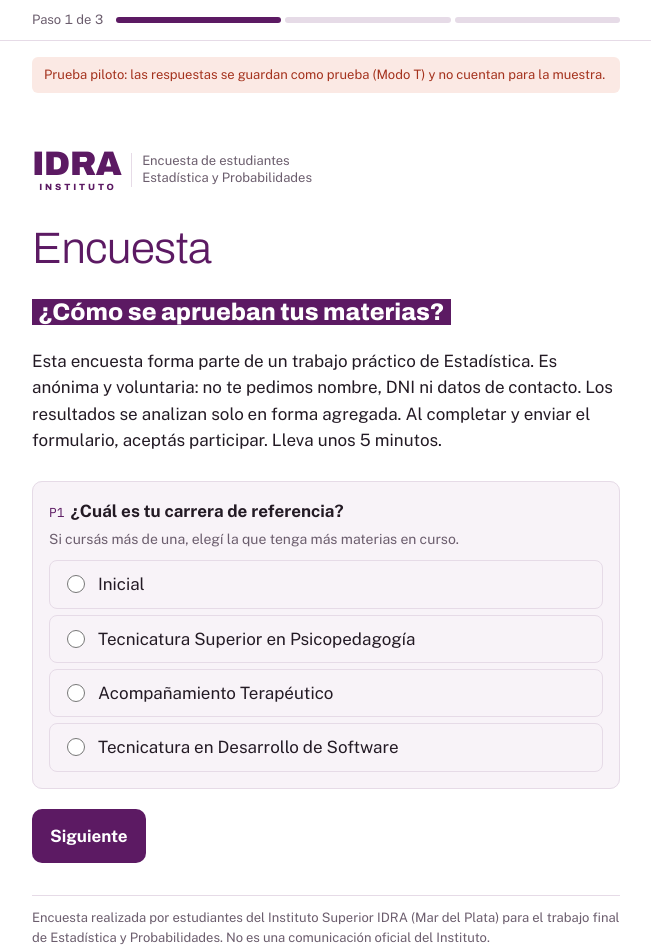
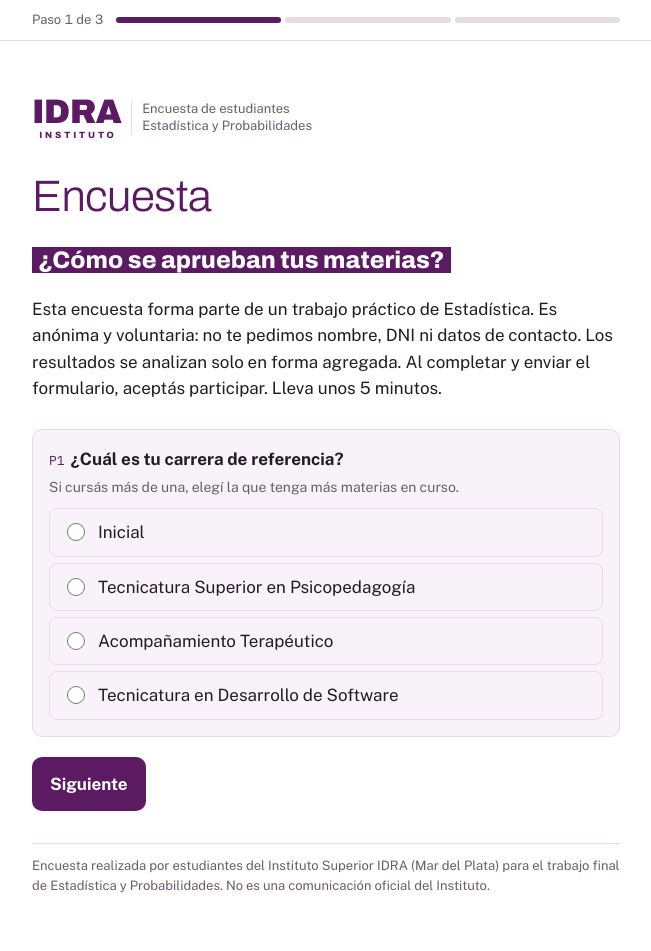
Before and after one commit to matiasrosa12/Encuesta-TP-Estadistica-TDS, a plain HTML site: page index.html in a window 1280 px wide. Shown: the whole page, without its empty margins (314-965 px from the left). Drawn offline with nearby package versions, Linux system fonts and the light colour scheme.

Commit message:
Quitar el aviso de prueba piloto de la parte superior

```diff
--- a/index.html
+++ b/index.html
@@ -13,7 +13,6 @@
 
 <div class="wrap">
   <p class="preview" id="avisoPrueba" hidden>Modo local: no se envían datos. Los cupos se simulan en este navegador y al final se muestra el JSON que recibiría la API.</p>
-  <p class="preview" id="avisoPiloto" hidden>Prueba piloto: las respuestas se guardan como prueba (Modo T) y no cuentan para la muestra.</p>
 
   <!-- Paso 1: carrera -->
   <section id="p1" class="screen">
--- a/js/encuesta.js
+++ b/js/encuesta.js
@@ -259,7 +259,6 @@ function renderPanelCupos() {
   );
 }
 
-if (CONFIG.MODO === "T") $("avisoPiloto").hidden = false;
 
 // En la encuesta real no se ofrece responder de nuevo desde el mismo celular.
 if (CONFIG.MODO === "P") $("restart2").hidden = true;
```
